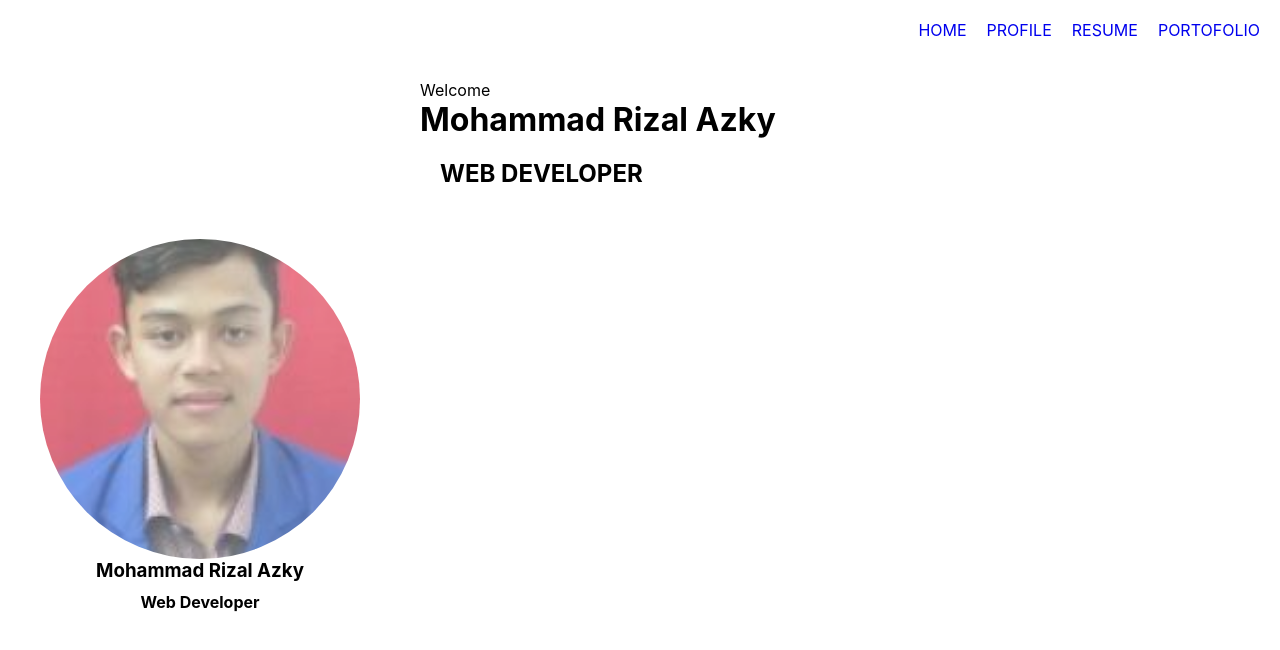
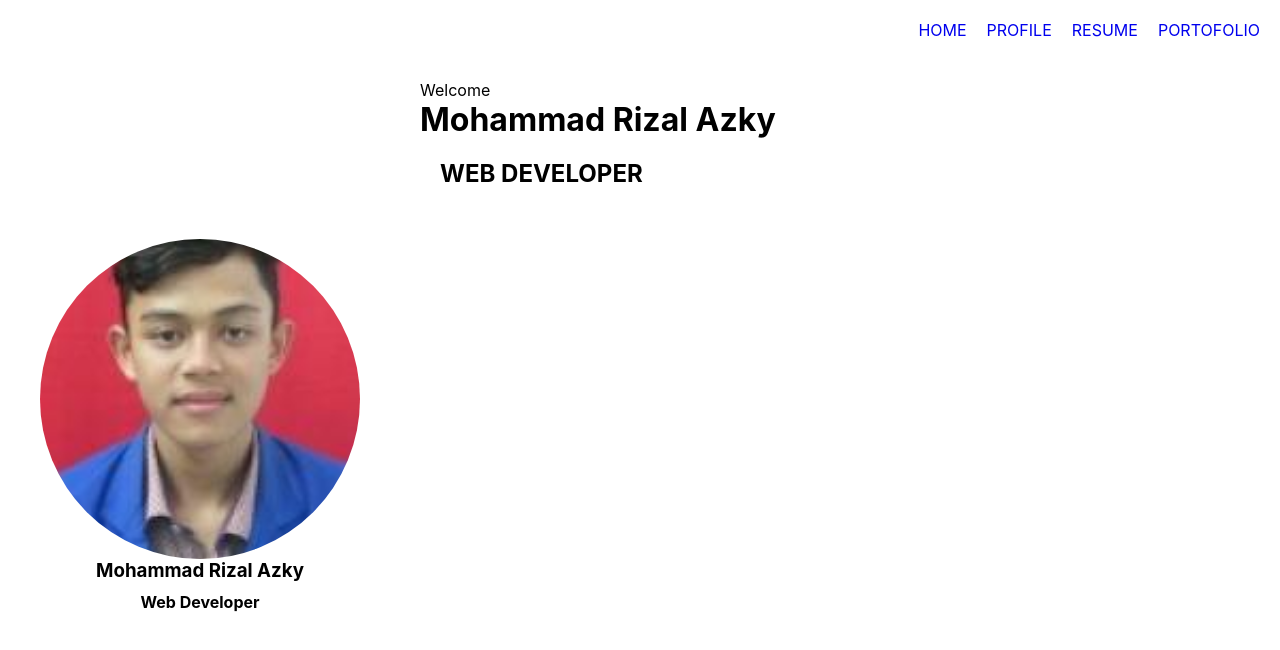
Before and after one commit to rizalazky/my-portofolio, a React (Create React App) app: page / in a window 1280 px wide. Shown: the top 650 px of the page. Built offline with nearby package versions, Linux system fonts and the light colour scheme.

Commit message:
delete opacity

```diff
--- a/src/App.css
+++ b/src/App.css
@@ -53,7 +53,7 @@
   height: 40vmin;
   pointer-events: none;
   border-radius: 50%;
-  opacity: 70%;
+  /* opacity: 70%; */
   background-image:linear-gradient(to bottom,black,white);
 }
 
```
Also changed, not shown: 1 other file (tests, documents, lock files or other folders).
